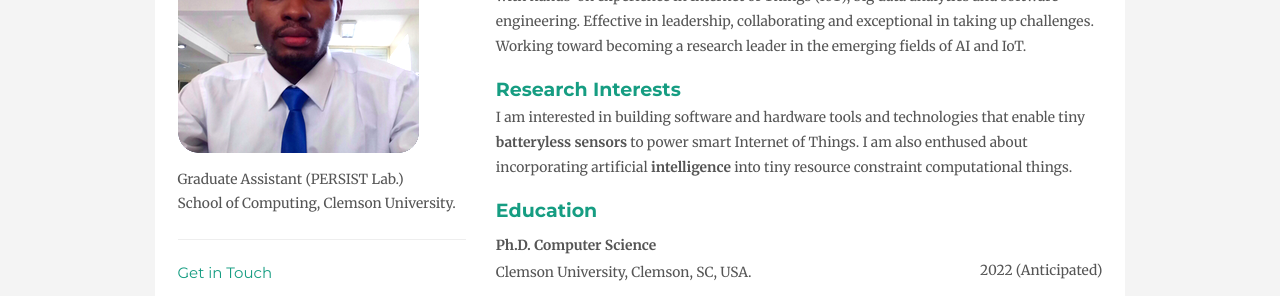
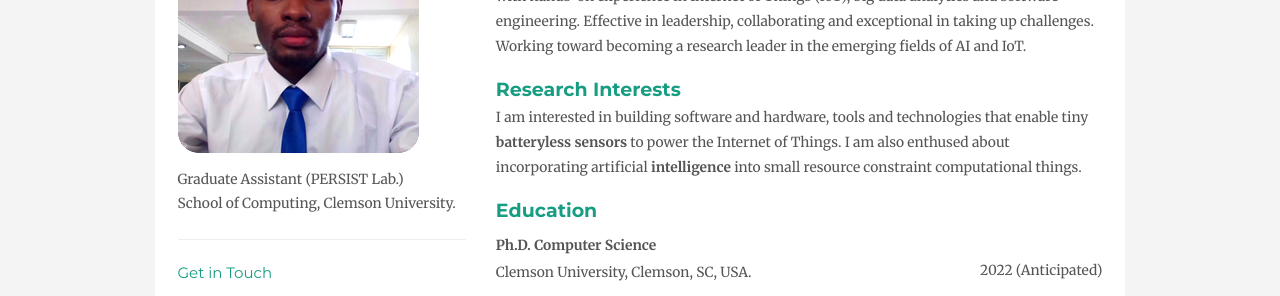
Before and after one commit to simeonbabatunde/simeonbabatunde.github.io, a Jekyll site: the page built from index.html, in a window 1280 px wide. Shown: the part 162-458 px from the top of the page. Built offline with Jekyll 4.4.1, drawn with Linux system fonts in a browser that asks for light colours; nearby versions of some CDN libraries; comment, search, counter and statistics services are not loaded.

Commit message:
little update

```diff
--- a/index.html
+++ b/index.html
@@ -7,8 +7,8 @@ collaborating and exceptional in taking up challenges. Working toward becoming a
 emerging fields of AI and IoT.</p>
 
   <h2 class="myh2">Research Interests</h2>
-  <p>I am interested in building software and hardware tools and technologies that enable tiny <strong>batteryless sensors</strong> to power
-     smart Internet of Things. I am also enthused about incorporating artificial <strong>intelligence</strong> into tiny resource constraint computational things.</p>
+  <p>I am interested in building software and hardware, tools and technologies that enable tiny <strong>batteryless sensors</strong> to power
+     the Internet of Things. I am also enthused about incorporating artificial <strong>intelligence</strong> into small resource constraint computational things.</p>
 
   <h2 class="myh2">Education</h2>
   <strong class="mystrong"><p class="compact1">Ph.D. Computer Science</p></strong>
```
